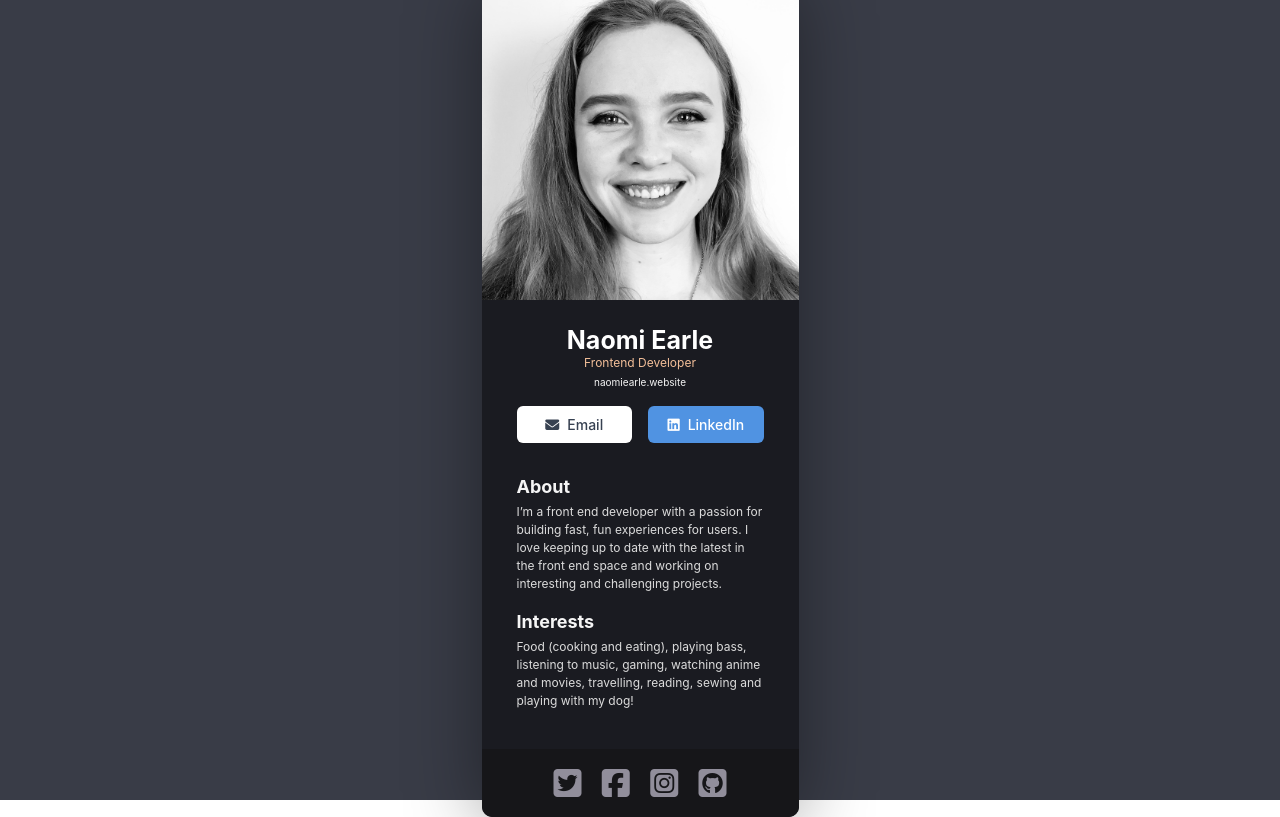
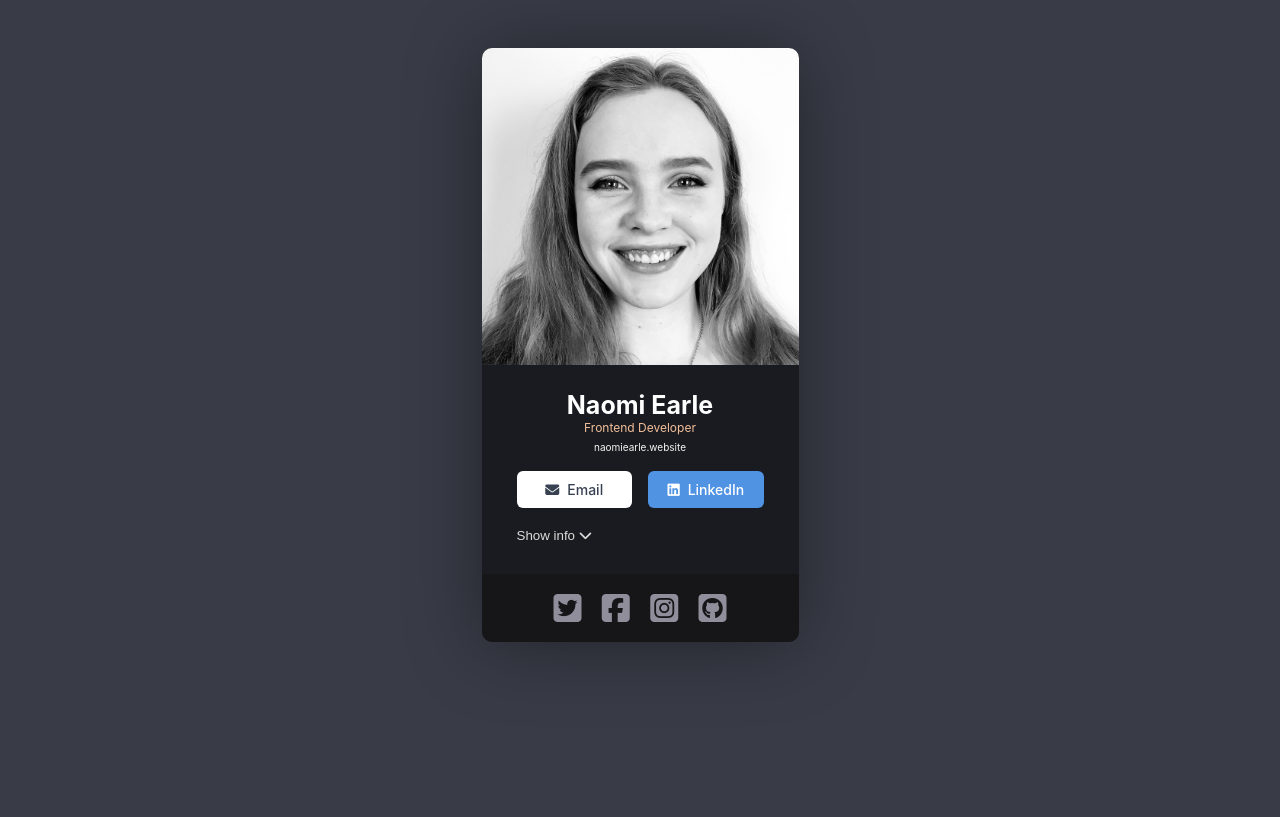
Before and after one commit to naomiearledev/scrimba-digital-business-card, a React (Vite) app: page / in a window 1280 px wide. Built offline with nearby package versions, Linux system fonts and the light colour scheme.

Commit message:
show/hide content

```diff
--- a/src/assets/css/App.css
+++ b/src/assets/css/App.css
@@ -1,13 +1,9 @@
-.app {
-  width: 100vw;
-  height: 100vh;
-  display: flex;
-  justify-content: center;
-  align-items: center;
+body {
   background-color: #393C47;
 }
 
 .business-card {
+  margin: 3rem auto;
   border-radius: 11px;
   width: 317px;
   background-color: #1A1B21;
--- a/src/assets/css/Content.css
+++ b/src/assets/css/Content.css
@@ -1,5 +1,5 @@
 .content {
-  margin-top: 33px;
+  margin-top: 1rem;
 }
 
 .content_section {
@@ -17,3 +17,11 @@
   font-size: 12px;
   line-height: 150%;
 }
+
+.content_toggle-button {
+  background-color: transparent;
+  border: 0;
+  outline: 0;
+  color: #DCDCDC;
+  margin-bottom: 10px;
+}
--- a/src/components/Content.jsx
+++ b/src/components/Content.jsx
@@ -1,11 +1,27 @@
+import { useState } from "react"
+
 import ContentSection from "../parts/ContentSection"
 import "../assets/css/Content.css"
 
 export default function Content() {
+  const [showContent, setShowContent] = useState(false)
+
+  const toggleShowContent = () => {
+    setShowContent(!showContent)
+  }
+
+  const iconClassName = showContent === true ? "fa-solid fa-chevron-up" : "fa-solid fa-chevron-down"
+  const iconText = showContent === true ? "Hide info" : "Show info"
+
   return (
     <div className="content">
-      <ContentSection type="about" />
-      <ContentSection type="interests" />
+      <button className="content_toggle-button" onClick={toggleShowContent}>{iconText} <i className={iconClassName}></i></button>
+      {showContent === true &&
+        <>
+          <ContentSection type="about" />
+          <ContentSection type="interests" />
+        </>
+      }
     </div>
   )
 }
```
Also changed, not shown: 1 other file (tests, documents, lock files or other folders).
